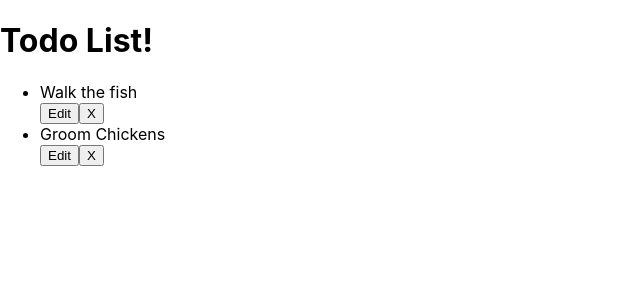
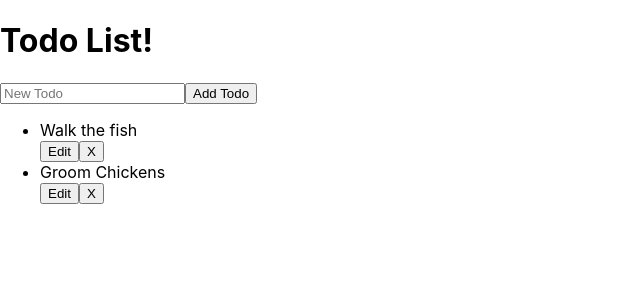
Before and after one commit to jawadahmedtaj/reacttodolist, a React (Create React App) app: page / in a window 1280 px wide. Shown: the top 300 px of the page, without its empty margins (0-640 px from the left). Built offline with nearby package versions, Linux system fonts and the light colour scheme.

Commit message:
new todo form added

```diff
--- /dev/null
+++ b/src/NewTodoForm.js
@@ -0,0 +1,44 @@
+import React, { Component } from "react";
+
+export default class NewTodoForm extends Component {
+  constructor(props) {
+    super(props);
+
+    this.state = {
+      task: ""
+    };
+    this.handleChange = this.handleChange.bind(this);
+    this.handleSubmit = this.handleSubmit.bind(this);
+  }
+
+  handleChange(evt) {
+    this.setState({
+      [evt.target.name]: evt.target.value
+    });
+  }
+
+  handleSubmit(evt) {
+    evt.preventDefault();
+    this.props.createTodo(this.state);
+    this.setState({
+      task: ""
+    });
+  }
+
+  render() {
+    return (
+      <form onSubmit={this.handleSubmit}>
+        <label htmlFor="task"></label>
+        <input
+          id="task"
+          type="text"
+          placeholder="New Todo"
+          name="task"
+          value={this.state.task}
+          onChange={this.handleChange}
+        />
+        <button>Add Todo</button>
+      </form>
+    );
+  }
+}
--- a/src/TodoList.js
+++ b/src/TodoList.js
@@ -1,5 +1,6 @@
 import React, { Component } from "react";
 import Todo from "./Todo";
+import NewTodoForm from "./NewTodoForm";
 
 export default class TodoList extends Component {
   constructor(props) {
@@ -8,6 +9,13 @@
     this.state = {
       todos: [{ task: "Walk the fish" }, { task: "Groom Chickens" }]
     };
+    this.create = this.create.bind(this);
+  }
+
+  create(newTodo) {
+    this.setState({
+      todos: [...this.state.todos, newTodo]
+    });
   }
 
   render() {
@@ -18,6 +26,7 @@
     return (
       <div>
         <h1>Todo List!</h1>
+        <NewTodoForm createTodo={this.create} />
         <ul>{todos}</ul>
       </div>
     );
```
